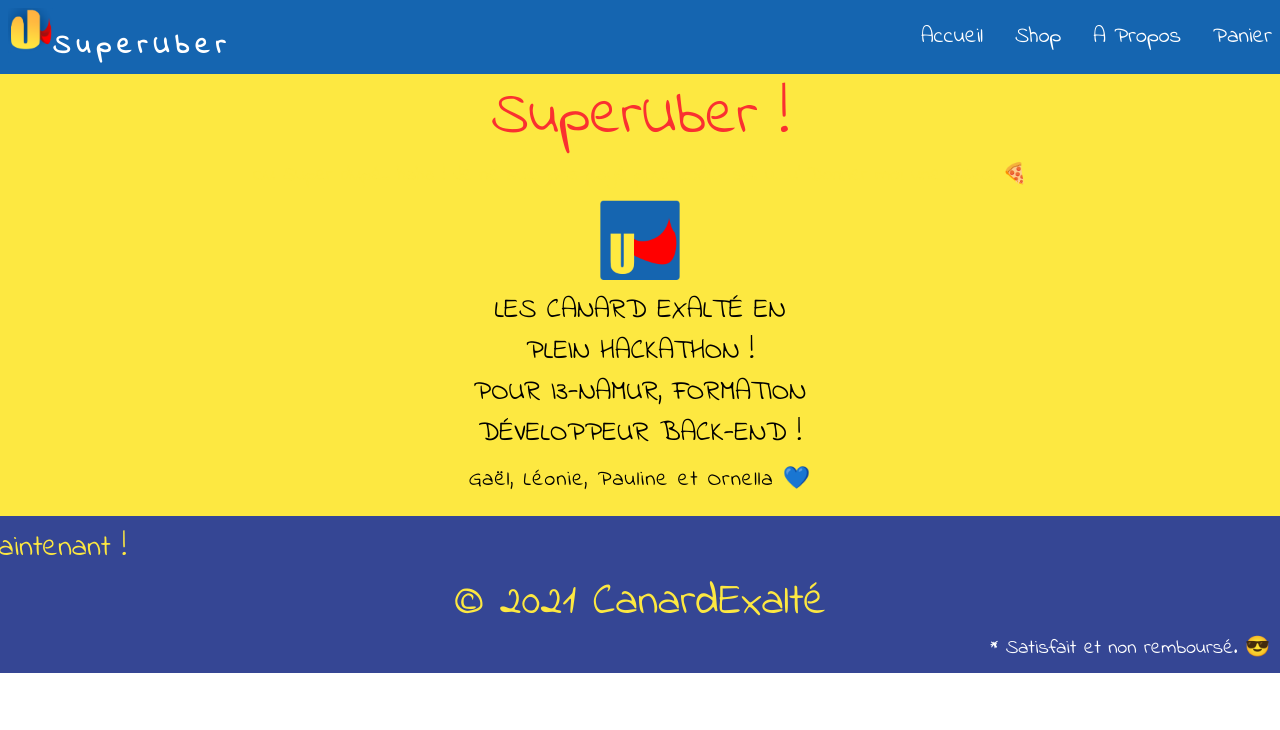
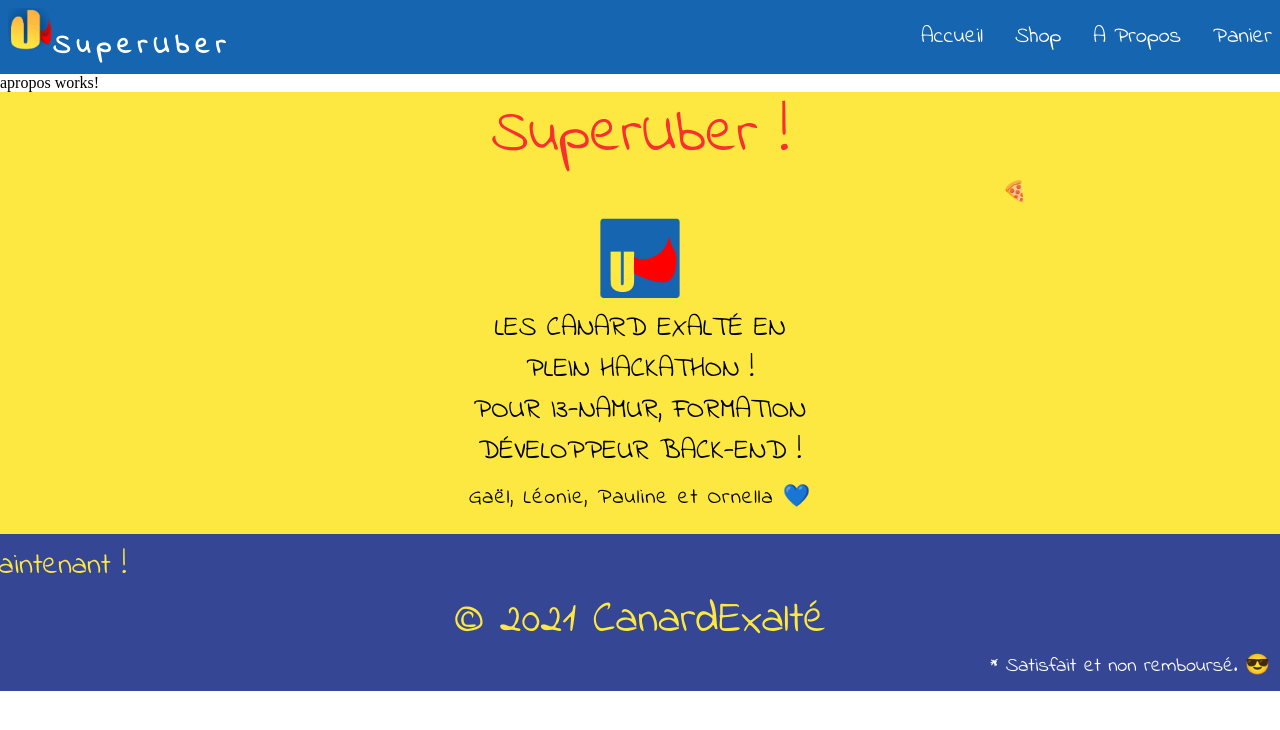
Before and after one commit to TuTuKLK/canardExalte, an Angular app: page /apropos in a window 1280 px wide. Before the commit this address led to /. Shown: the top 730 px of the page. Built offline with nearby package versions, Linux system fonts and the light colour scheme; a web font is replaced by a local one.

Commit message:
ajout du "a propos" + routing

```diff
--- a/src/app/app-routing.module.ts
+++ b/src/app/app-routing.module.ts
@@ -1,3 +1,4 @@
+import { AproposComponent } from './componentsIndex/apropos/apropos.component';
 import { AccueilComponent } from './componentsIndex/accueil/accueil.component';
 import { NgModule } from '@angular/core';
 import { RouterModule, Routes } from '@angular/router';
@@ -9,7 +10,8 @@ const routes: Routes = [
     () => import('./shop/shop.module').then(m => m.ShopModule)
   },
   {path:"delivery", loadChildren :
-    () => import('./delivery/delivery.module').then(m => m.DeliveryModule)}
+    () => import('./delivery/delivery.module').then(m => m.DeliveryModule)},
+  {path:'apropos', component:AproposComponent},
 ];
 
 @NgModule({
--- /dev/null
+++ b/src/app/componentsIndex/apropos/apropos.component.html
@@ -0,0 +1,3 @@
+<p>
+  apropos works!
+</p>
--- /dev/null
+++ b/src/app/componentsIndex/apropos/apropos.component.ts
@@ -0,0 +1,15 @@
+import { Component, OnInit } from '@angular/core';
+
+@Component({
+  selector: 'app-apropos',
+  templateUrl: './apropos.component.html',
+  styleUrls: ['./apropos.component.scss']
+})
+export class AproposComponent implements OnInit {
+
+  constructor() { }
+
+  ngOnInit() {
+  }
+
+}
--- a/src/app/componentsIndex/nav/nav.component.ts
+++ b/src/app/componentsIndex/nav/nav.component.ts
@@ -18,7 +18,7 @@ export class NavComponent implements OnInit {
   ngOnInit(): void {
     this.links.push(new Link('Accueil', '/'))
     this.links.push(new Link('Shop', '/shop'))
-    this.links.push(new Link('A Propos', '/'))
+    this.links.push(new Link('A Propos', '/apropos'))
     this.links.push(new Link('Panier', '/'))
   }
 
```
Also changed, not shown: src/app/componentsIndex/apropos/apropos.component.scss (added).
